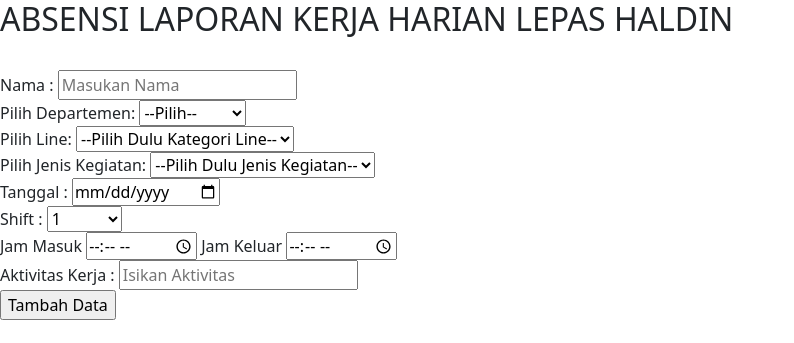
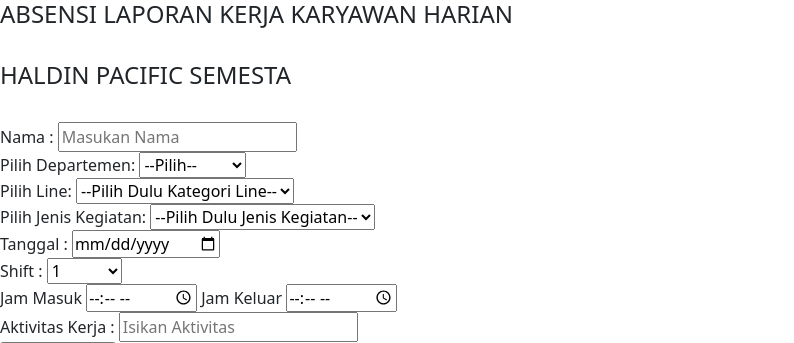
Before and after one commit to indrajuliansh/absen, a PHP site: page /absensi_laporan_kerja.php in a window 1280 px wide. Shown: the top 343 px of the page, without its empty margins (0-794 px from the left). Run offline with PHP 8.4, Linux system fonts and the light colour scheme; some libraries are stand-ins or nearby versions.

Commit message:
Add files via upload

```diff
--- a/absensi_laporan_kerja.php
+++ b/absensi_laporan_kerja.php
@@ -1,6 +1,7 @@
 <html></html>
 <link rel="stylesheet" href="bootstrap/css/bootstrap.min.css">
-<body><h2>ABSENSI LAPORAN KERJA HARIAN LEPAS HALDIN</h2>
+<body><h4>ABSENSI LAPORAN KERJA KARYAWAN HARIAN </h4><br>
+<h4>HALDIN PACIFIC SEMESTA </h4>
 <script>
         function updateOptions() {
             var produksiSelect = document.getElementById("produksi");
```
